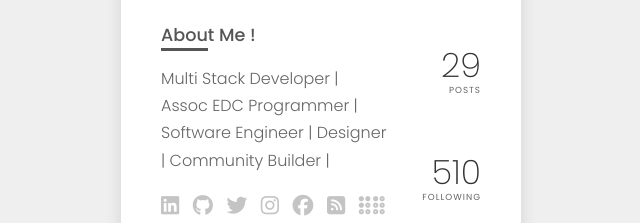
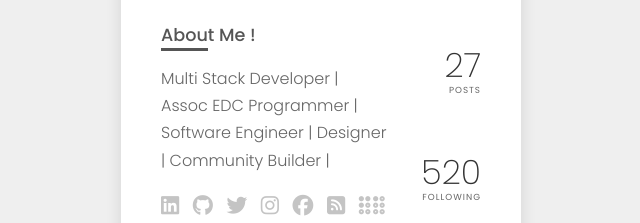
Before and after one commit to Shahzaibfardeen/My_Profile_Card, a plain HTML site: page index.html in a window 1280 px wide. Shown: the part 360-583 px from the top of the page, 319-959 px from the left. Drawn offline with Linux system fonts and the light colour scheme.

Commit message:
Removed Visibility

```diff
--- a/index.html
+++ b/index.html
@@ -78,7 +78,7 @@
                         </a>
 
                         <a href="https://discord.gg/72RHxTkr5t" target="_blank" class="icon">
-                            <i class="fa fa-flickr" aria-hidden="true"></i>
+                            <i class="fa fa-flickr"></i>
                         </a>
 
                     </div>
@@ -94,11 +94,11 @@
 
                 <div class="right">
                     <div>
-                        <h3 class="number"> 29 </h3>
+                        <h3 class="number"> 27 </h3>
                         <h3 class="number-title"> Posts </h3>
                     </div>
                     <div>
-                        <h3 class="number"> 510 </h3>
+                        <h3 class="number"> 520 </h3>
                         <h3 class="number-title"> Following </h3>
                     </div>
                     <div>
```
